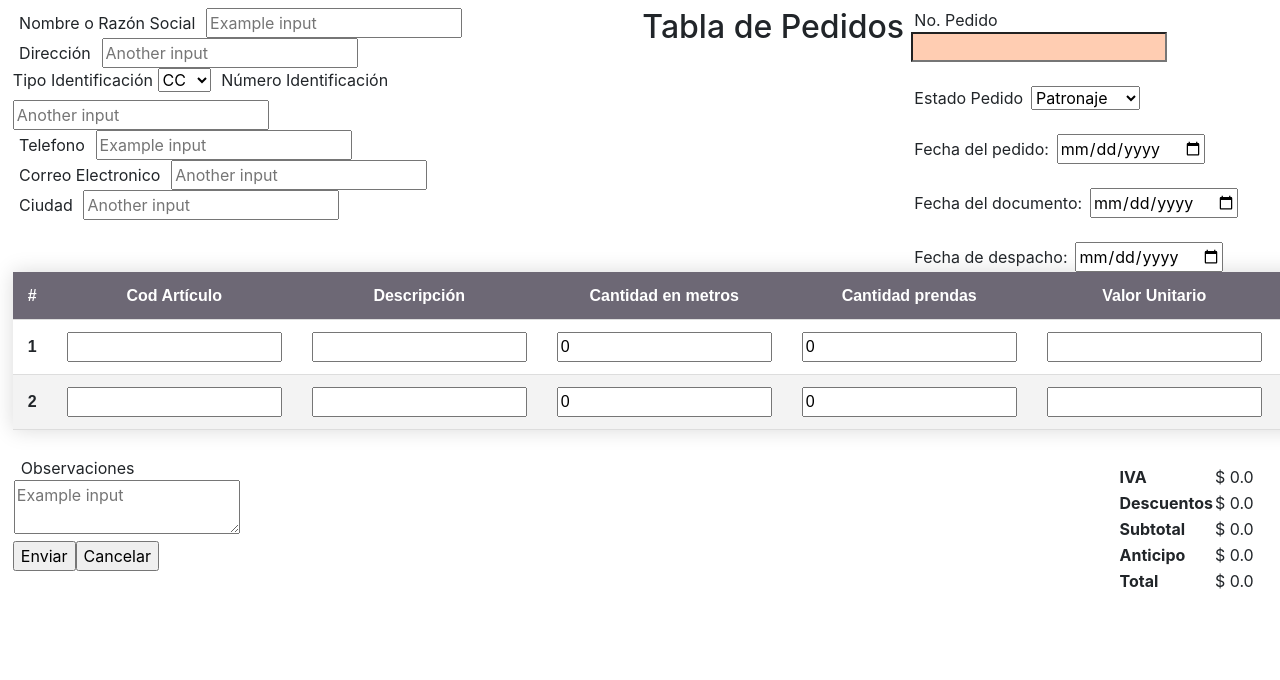
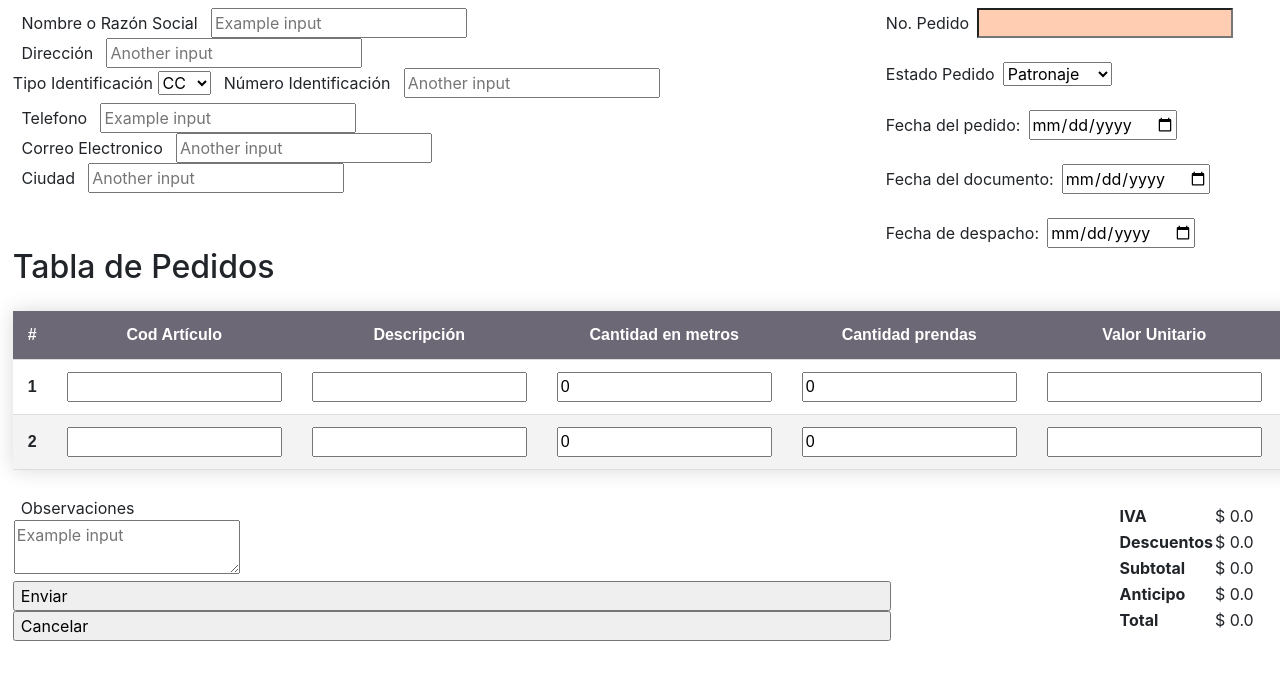
Before and after one commit to CristinaEcheverry/Proceso_textil, a Flask app: page /crearPedido in a window 1280 px wide; the page is wider, and only the part inside the window is pictured. Shown: the part 61-741 px from the top of that part. Run offline with Flask 3, Linux system fonts and the light colour scheme; some libraries are stand-ins or nearby versions.

Commit message:
ingreso de estilos

```diff
--- a/static/styles/estilos_form.css
+++ b/static/styles/estilos_form.css
@@ -1,6 +1,6 @@
 body {
 	padding: 1%;
-	background-color: #edf6f9;
+	background-color: white;
 	font-family: Verdana, Geneva, Tahoma, sans-serif;
 }
 
@@ -8,8 +8,12 @@ header {
 	text-align: center;
 }
 
+.contenido {
+	display: flex;
+}
+
 .fechas {
-	float: right;
+	width: 30%;
 	margin-right: 1%;
 }
 
@@ -18,12 +22,17 @@ header {
 }
 
 .Formulario {
-	float: left;
+	width: 70%;
+	text-align: left;
 }
 
 .form-group {
 	display: inline;
 	margin: 1%;
+}
+
+input {
+	height: 30px;
 }
 
 /* estilos de la tabla */
```
